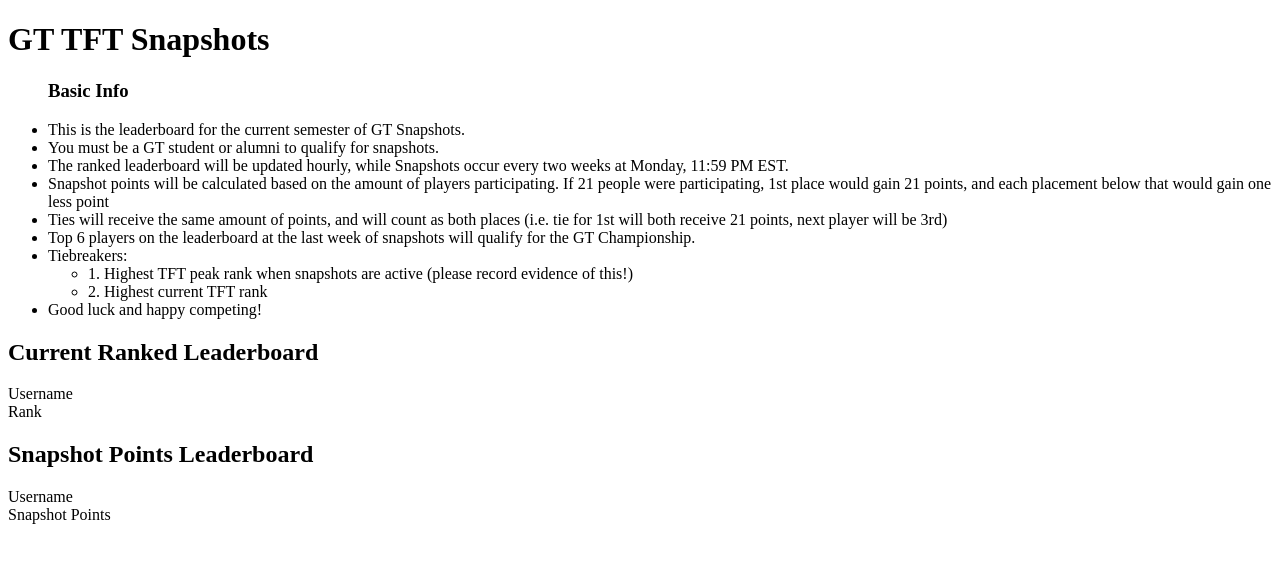
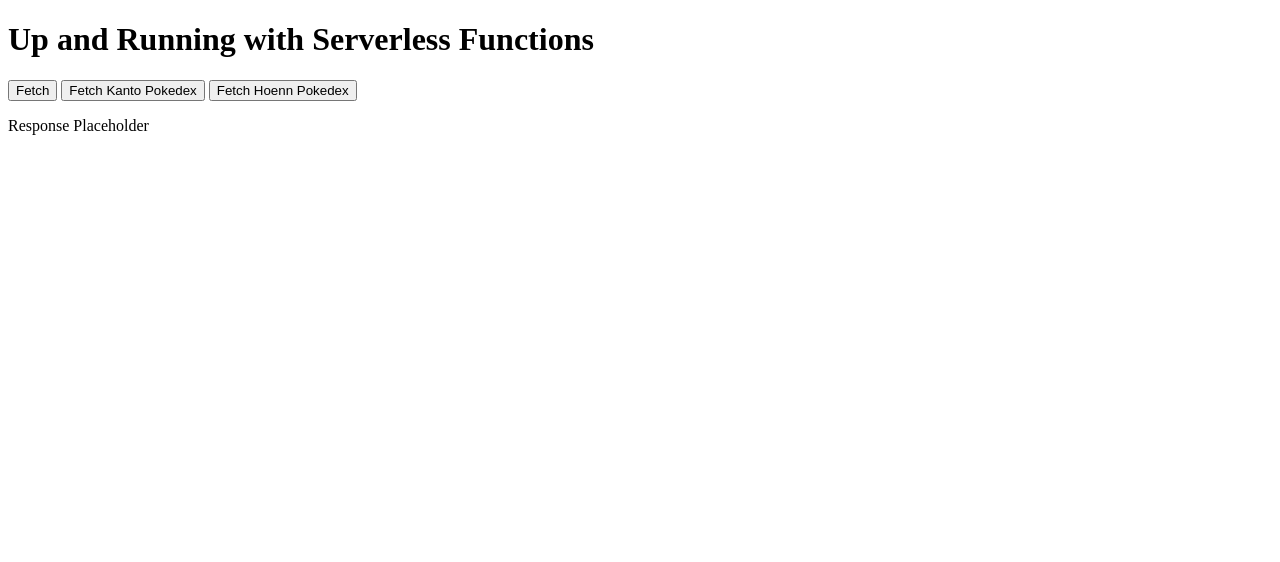
Before and after one commit to TonyCQin/GaTech-TFT-Website, a plain HTML site: page public/index.html in a window 1280 px wide. Drawn offline with Linux system fonts and the light colour scheme.

Commit message:
messing around

```diff
--- a/public/index.html
+++ b/public/index.html
@@ -1,52 +1,57 @@
 <!DOCTYPE html>
-<head>
-  <meta charset="UTF-8" />
-  <title>GT TFT</title>
-  <!-- <script type="module" src="./script.js" defer></script> -->
-  <!-- <link rel="stylesheet" href="./style.css" type="text/css" media="all" /> -->
-</head>
-<body>
-  <main class="maincontent">
-    <h1 id="website-header">GT TFT Snapshots</h1>
-    <div id="leaderboard-info">
-      <ul id="leaderboard-info-list">
-        <h3 id="basic-info-header">Basic Info</h3>
-        <li>This is the leaderboard for the current semester of GT Snapshots.</li>
-        <li>You must be a GT student or alumni to qualify for snapshots.</li>
-        <li>The ranked leaderboard will be updated hourly, while Snapshots occur every two weeks at Monday, 11:59 PM EST.</li>
-        <li>Snapshot points will be calculated based on the amount of players participating.
-          If 21 people were participating, 1st place would gain 21 points, and each placement below that would gain one less point</li>
-        <li>Ties will receive the same amount of points, and will count as both places (i.e. tie for 1st will both receive 21 points, next player will be 3rd)</li>
-        <li>Top 6 players on the leaderboard at the last week of snapshots will qualify for the GT Championship.</li>
-        <li>Tiebreakers:
-          <ul>
-            <li>1. Highest  TFT peak rank when snapshots are active (please record evidence of this!)</li>
-            <li>2. Highest  current TFT rank</li>
-          </ul>
-        <li>Good luck and happy competing!</li>
-    </ul></div>
-    <h2 id="username-rank-header">Current Ranked Leaderboard</h2>
-    <div class="username-rank-grid" role="list">
-      <div class="center-align-rank">
-        <div id="ranked-info-header" class="leaderboard-header">
-          <div id="username" class="header"><span>Username</span></div>
-          <div id="rank" class="header"><span>Rank</span></div>
-          <!-- <div id="snapshot-points" class="header">
-            <span>Snapshot Points</span> -->
-          </div>
-        </div>
-      </div>
-    </div>
-    <h2 id="username-rank-header">Snapshot Points Leaderboard</h2>
-    <div class="username-snapshotpoint-grid" role="list">
-      <div class="center-align-snapshot">
-        <div id="snapshot-point-header" class="leaderboard-header">
-          <div id="username" class="header"><span>Username</span></div>
-          <div id="snapshot-points" class="header">
-            <span>Snapshot Points</span>
-          </div>
-        </div>
-      </div>
-    </div>
-  </main>
-</body>
+<html lang="en">
+  <head>
+    <meta charset="UTF-8" />
+    <meta http-equiv="X-UA-Compatible" content="IE=edge" />
+    <meta name="viewport" content="width=device-width, initial-scale=1.0" />
+    <title>Jamstack Explorers - Up and Running with Serverless Functions</title>
+  </head>
+  <body>
+    <h1>Up and Running with Serverless Functions</h1>
+    <button id="fetch-btn">Fetch</button>
+    <button id="fetch-kanto-btn">Fetch Kanto Pokedex</button>
+    <button id="fetch-hoenn-btn">Fetch Hoenn Pokedex</button>
+    <p id="response-output">Response Placeholder</p>
+
+    <script>
+      document.addEventListener("DOMContentLoaded", () => {
+        const fetchBtn = document.getElementById("fetch-btn");
+        const fetchKantoBtn = document.getElementById("fetch-kanto-btn");
+        const fetchHoennBtn = document.getElementById("fetch-hoenn-btn");
+        const responseText = document.getElementById("response-output");
+
+        fetchKantoBtn.addEventListener("click", async () => {
+          console.log("fetching...");
+          const response = await fetch("/.netlify/functions/pokedex", {
+            method: "POST",
+            body: JSON.stringify({
+              region: "kanto",
+            }),
+          }).then((response) => response.json());
+
+          responseText.innerText = JSON.stringify(response);
+        });
+
+        fetchHoennBtn.addEventListener("click", async () => {
+          console.log("fetching...");
+          const response = await fetch("/.netlify/functions/pokedex", {
+            method: "POST",
+            body: JSON.stringify({
+              region: "hoenn",
+            }),
+          }).then((response) => response.json());
+
+          responseText.innerText = JSON.stringify(response);
+        });
+
+        fetchBtn.addEventListener("click", async () => {
+          const response = await fetch("/.netlify/functions/hello-world").then(
+            (response) => response.json()
+          );
+
+          responseText.innerText = JSON.stringify(response);
+        });
+      });
+    </script>
+  </body>
+</html>
```
